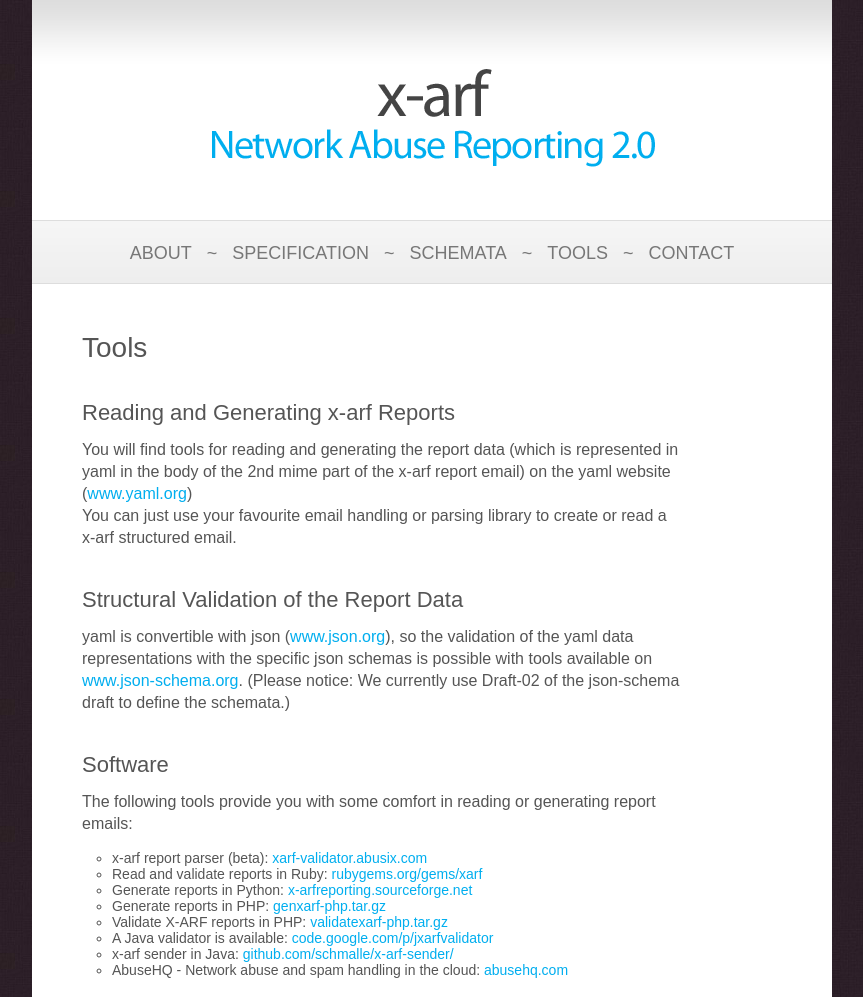
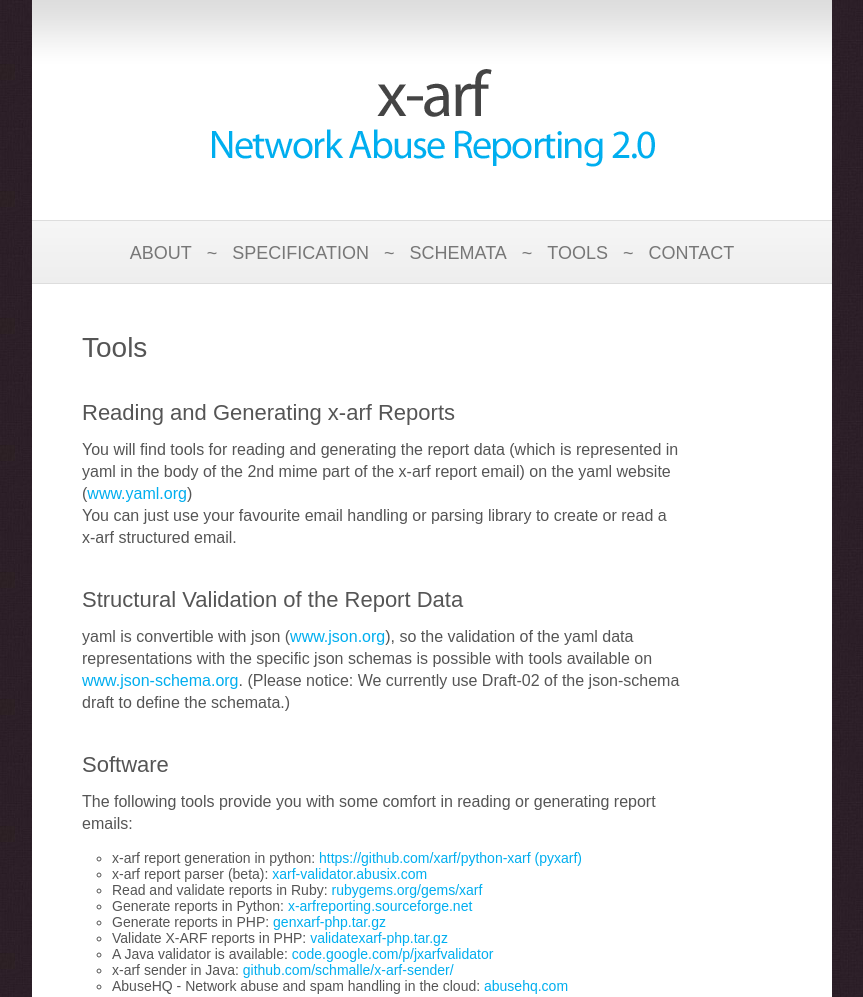
Before and after one commit to xarf/xarf.github.io, a plain HTML site: page tools.html in a window 1280 px wide. Shown: the top 997 px of the page, without its empty margins (208-1071 px from the left). Drawn offline with nearby package versions, Linux system fonts and the light colour scheme.

Commit message:
Tools: adds link to pyxarf.

```diff
--- a/tools.html
+++ b/tools.html
@@ -66,6 +66,9 @@
 				generating report emails:</p>
 
 				<ul class="standard_list">
+				  <li>
+				    x-arf report generation in python: <a href="https://github.com/xarf/python-xarf">https://github.com/xarf/python-xarf (pyxarf)</a>
+				  </li>
 						<li>
 					    x-arf report parser (beta): <a href="http://xarf-validator.abusix.com/" title="x-arf report parser (beta)">xarf-validator.abusix.com</a>
 					  </li>
```
